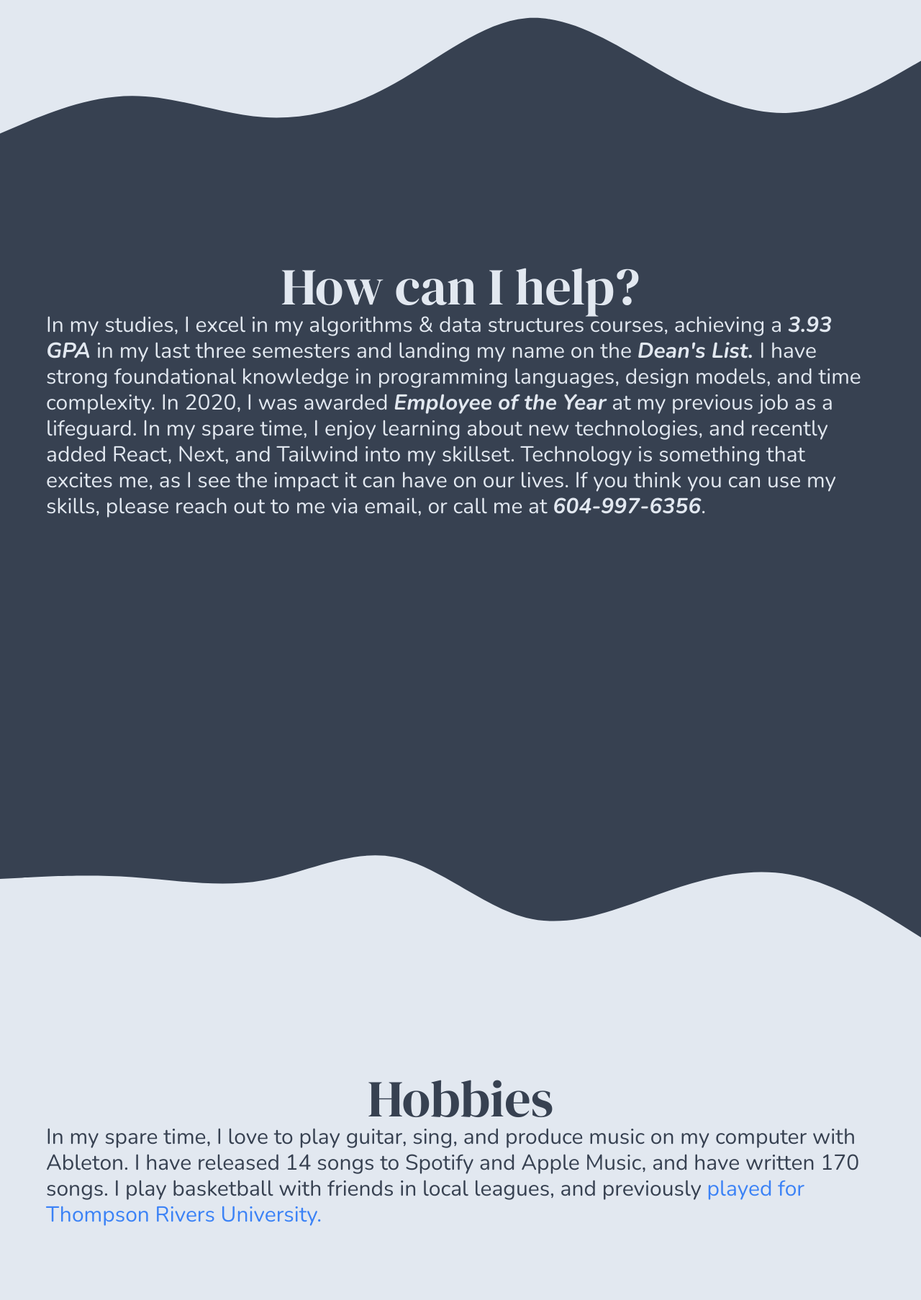
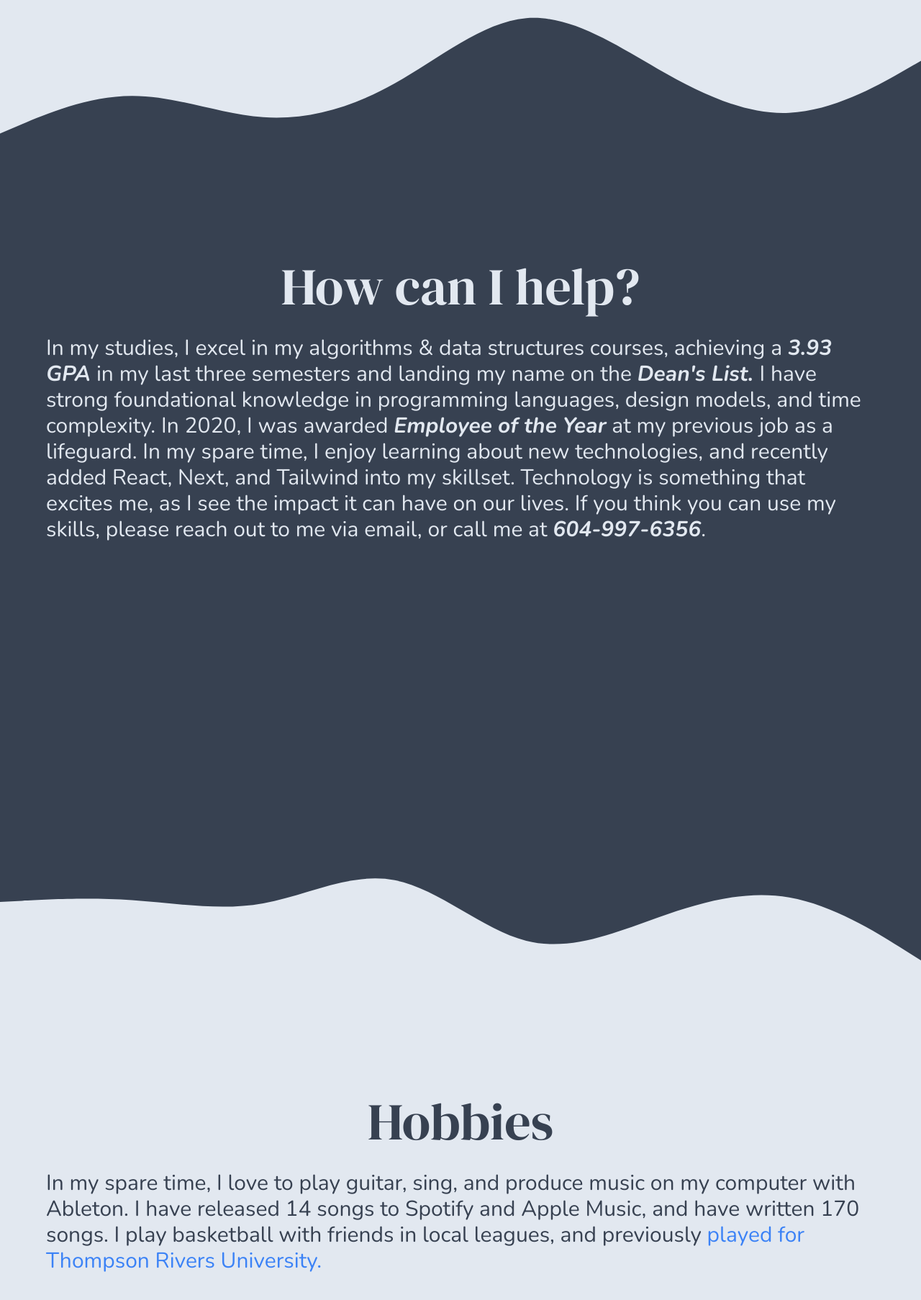
Before and after one commit to jon-steele/Portfolio-Website, a Next.js app: page / in a window 1280 px wide. Shown: the part 3349-5155 px from the top of the page at 72% size. Built offline with nearby package versions, Linux system fonts and the light colour scheme.

Commit message:
applied gap to hobbies and about sections

```diff
--- a/pages/index.js
+++ b/pages/index.js
@@ -38,11 +38,11 @@ export default function Index() {
 
         <div className='bg-wave3 bg-cover bg-bottom bg-no-repeat bg-slate-200 wave'></div>
 
-        <About className="px-4 md:px-16 py-16 bg-gray-700 text-slate-200 flex flex-col" />
+        <About className="px-4 md:px-16 py-16 bg-gray-700 text-slate-200 flex flex-col gap-8" />
 
         <div className='bg-wave4 bg-cover bg-bottom bg-no-repeat bg-gray-700 wave'></div>
 
-        <Hobbies className="px-4 md:px-16 py-16 flex flex-col" />
+        <Hobbies className="px-4 md:px-16 py-16 flex flex-col gap-8" />
 
         <div className='bg-wave5 bg-cover bg-bottom bg-no-repeat bg-slate-200 wave'></div>
 
```
